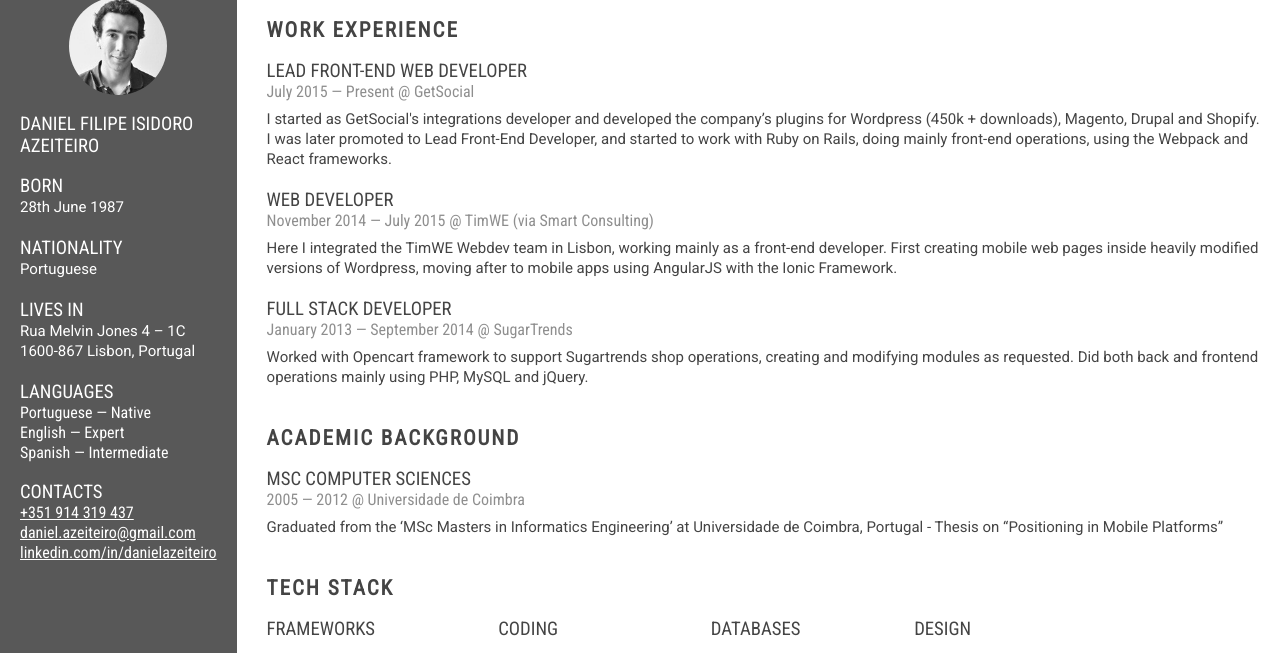
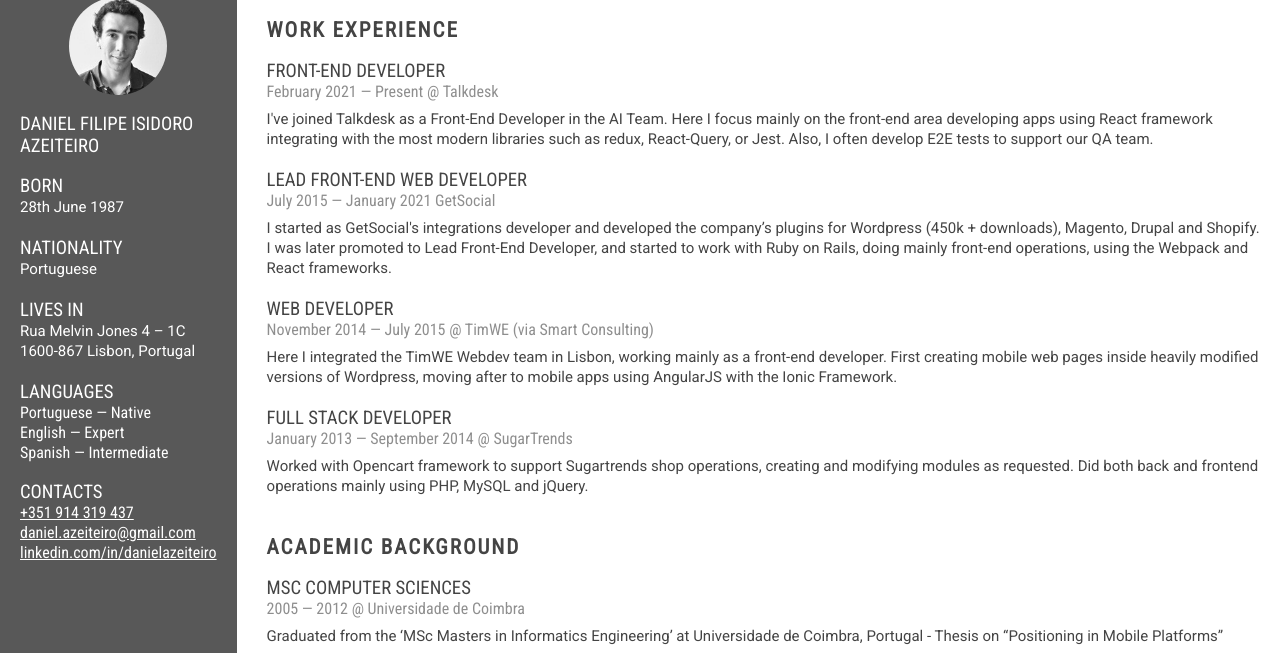
Before and after one commit to azeiteiro/cv, a plain HTML site: page index.html in a window 1280 px wide. Shown: the part 73-726 px from the top of the page. Drawn offline with nearby package versions, Linux system fonts and the light colour scheme.

Commit message:
chore: update cv to add Talkdesk work

```diff
--- a/index.html
+++ b/index.html
@@ -62,8 +62,17 @@
         <h2>Work experience</h2>
 
         <article>
+          <h3>Front-End Developer</h3>
+          <div class="timespan">February 2021 &mdash; Present @ <a class="company-link" target="_blank"
+              href="https://www.talkdesk.com/">Talkdesk</a></div>
+          <p class="description">
+            I've joined Talkdesk as a Front-End Developer in the AI Team. Here I focus mainly on the front-end area developing apps using React framework integrating with the most modern libraries such as redux, React-Query, or Jest. Also, I often develop E2E tests to support our QA team.
+          </p>
+        </article>
+
+        <article>
           <h3>Lead Front-End Web Developer</h3>
-          <div class="timespan">July 2015 &mdash; Present @ <a class="company-link" target="_blank"
+          <div class="timespan">July 2015 &mdash; January 2021 <a class="company-link" target="_blank"
               href="https://getsocial.io">GetSocial</a></div>
           <p class="description">
             I started as GetSocial's integrations developer and developed the company’s plugins for Wordpress (450k +
```
